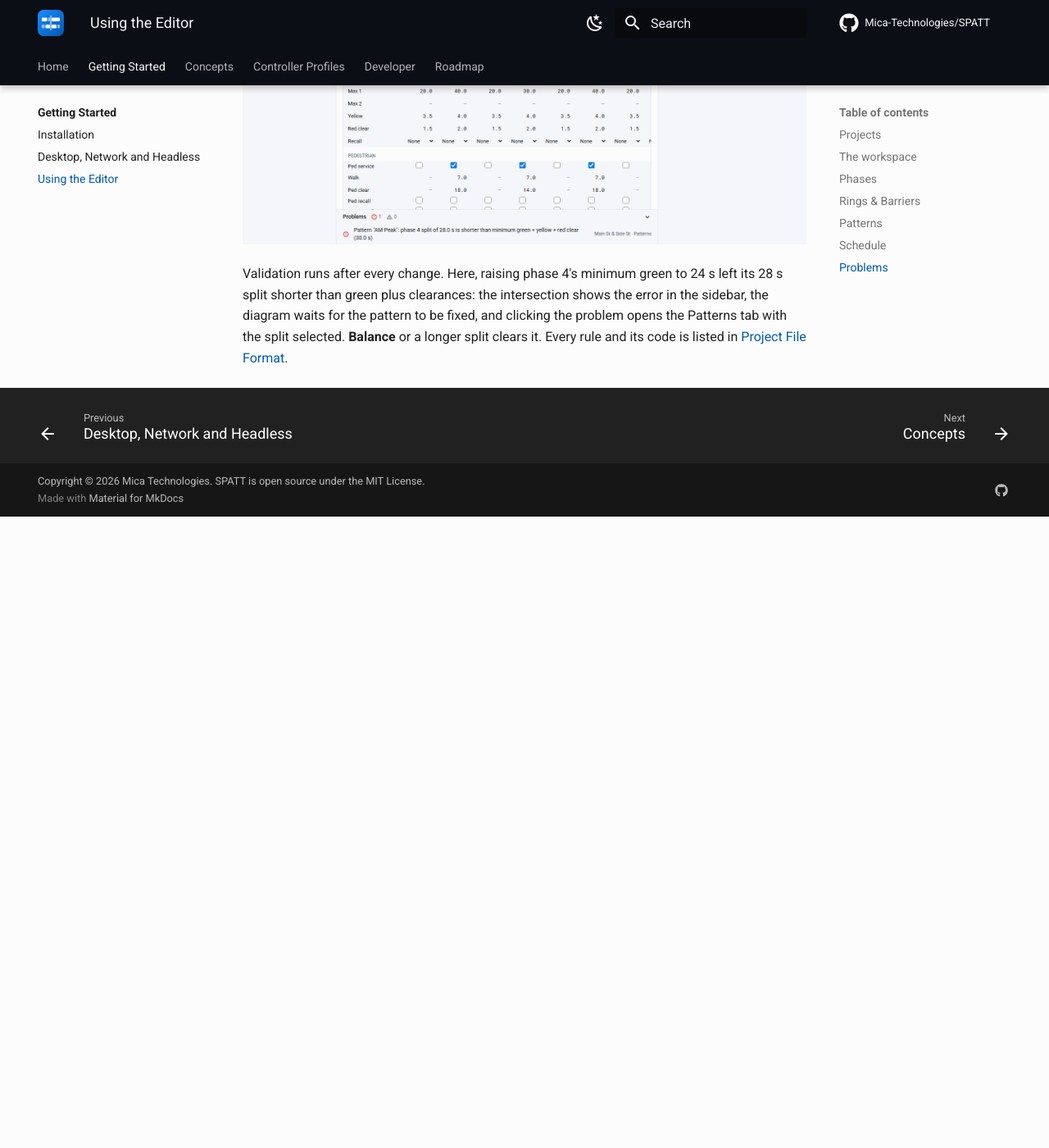
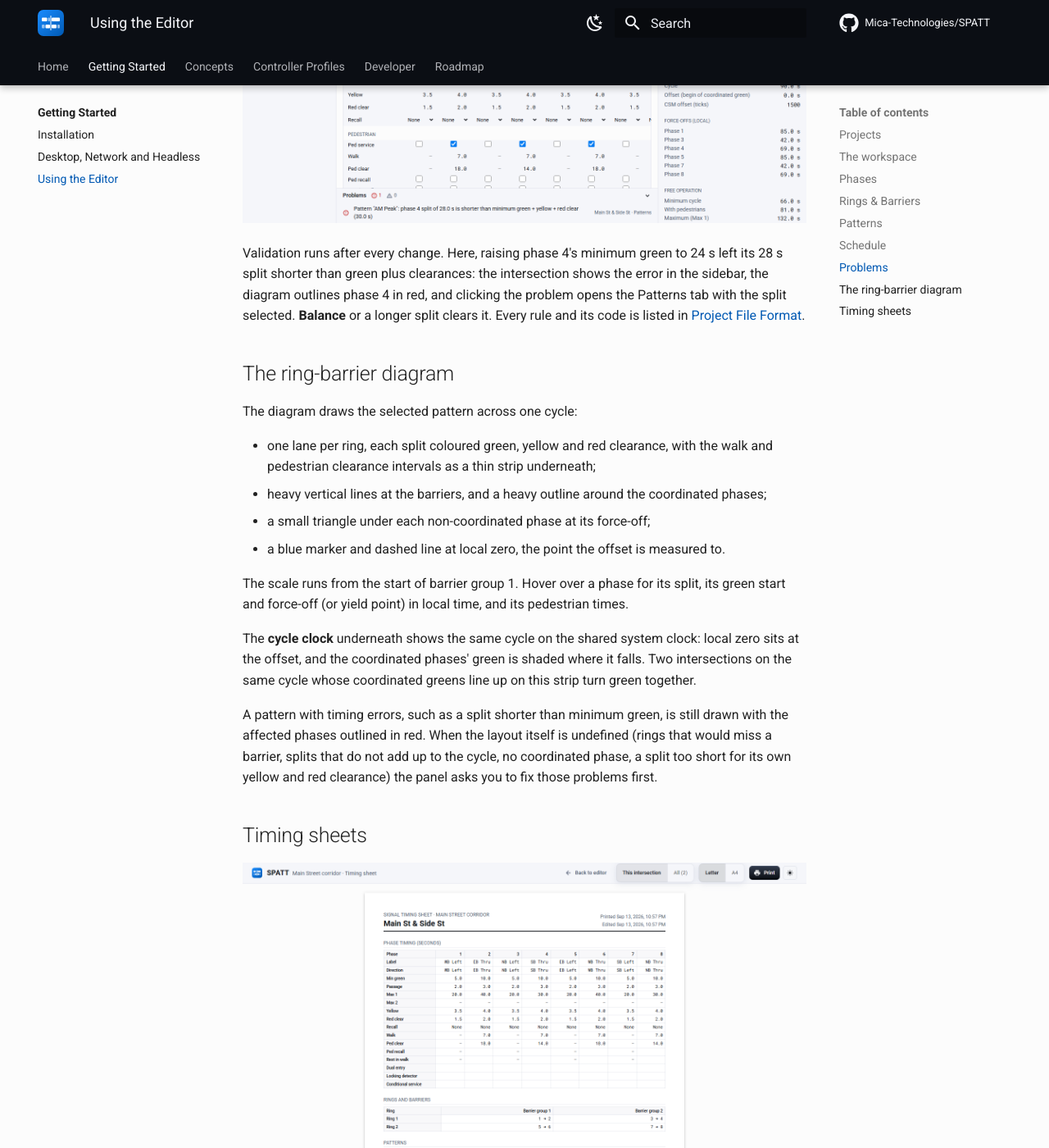
Before and after one commit to Mica-Technologies/SPATT, an MkDocs documentation site: the page built from docs/getting-started/editor.md, in a window 1280 px wide and 1400 px high, scrolled down 5662 px. Shown: the whole window at 82% size. Built offline with MkDocs 1.6.1 and Material for MkDocs 9.7.7, drawn with Linux system fonts in a browser that asks for light colours; comment, search, counter and statistics services are not loaded; before the commit the page ends 6292 px from its top, so only the background shows below that; some of the changed text lies outside the part shown.

Commit message:
Document the ring-barrier diagram, cycle clock and timing sheets
Co-Authored-By: Claude Opus 5 (1M context) <noreply@anthropic.com>

```diff
--- a/docs/getting-started/editor.md
+++ b/docs/getting-started/editor.md
@@ -31,9 +31,8 @@ in version control. The format is documented in [Project File Format](../develop
   two-phase, or the CSM ASC-3 controller's defaults. Each intersection's menu renames,
   duplicates or deletes it.
 - **Tabs.** Phases, Rings & Barriers, Patterns and Schedule, described below.
-- **Ring-barrier diagram.** Docked on the right on wide windows (toggle it from the header). It
-  shows the selected pattern's split windows per ring, the barriers, the coordinated phases and
-  the offset reference, and lists force-offs and the minimum and maximum cycle.
+- **Ring-barrier diagram.** Docked on the right on wide windows (toggle it from the header). See
+  [The ring-barrier diagram](#the-ring-barrier-diagram) below.
 - **Problems.** Every validation error and warning in the project. Click one to jump to the field
   it is about. A plan with errors still opens and saves, so it can be fixed.
 - **Undo and redo.** Every edit is one step: the header buttons, or ++ctrl+z++ and ++ctrl+y++ when
@@ -114,6 +113,46 @@ The timeline above the list shows the whole day.
 
 Validation runs after every change. Here, raising phase 4's minimum green to 24 s left its 28 s
 split shorter than green plus clearances: the intersection shows the error in the sidebar, the
-diagram waits for the pattern to be fixed, and clicking the problem opens the Patterns tab with
-the split selected. **Balance** or a longer split clears it. Every rule and its code is listed in
+diagram outlines phase 4 in red, and clicking the problem opens the Patterns tab with the split
+selected. **Balance** or a longer split clears it. Every rule and its code is listed in
 [Project File Format](../developer/project-format.md).
+
+## The ring-barrier diagram
+
+The diagram draws the selected pattern across one cycle:
+
+- one lane per ring, each split coloured green, yellow and red clearance, with the walk and
+  pedestrian clearance intervals as a thin strip underneath;
+- heavy vertical lines at the barriers, and a heavy outline around the coordinated phases;
+- a small triangle under each non-coordinated phase at its force-off;
+- a blue marker and dashed line at local zero, the point the offset is measured to.
+
+The scale runs from the start of barrier group 1. Hover over a phase for its split, its green
+start and force-off (or yield point) in local time, and its pedestrian times.
+
+The **cycle clock** underneath shows the same cycle on the shared system clock: local zero sits at
+the offset, and the coordinated phases' green is shaded where it falls. Two intersections on the
+same cycle whose coordinated greens line up on this strip turn green together.
+
+A pattern with timing errors, such as a split shorter than minimum green, is still drawn with the
+affected phases outlined in red. When the layout itself is undefined (rings that would miss a
+barrier, splits that do not add up to the cycle, no coordinated phase, a split too short for its
+own yellow and red clearance) the panel asks you to fix those problems first.
+
+## Timing sheets
+
+![A timing sheet in the print preview](../assets/screenshots/timing-sheet.png)
+
+The print button in the header opens the timing sheet preview. Choose **This intersection** or
+**All**, and **Letter** or **A4**, then **Print** to use the system print dialog, which can also
+save a PDF. Each sheet has:
+
+- the phase timing table, with the same fields as the Phases tab;
+- the ring and barrier structure;
+- each pattern's cycle, offset and its reference, coordinated phases, splits, green starts and
+  force-offs in local time, its ring-barrier diagram with a legend, and its cycle clock;
+- the daily schedule with end times and durations;
+- any unresolved problems, and the intersection's notes.
+
+Sheets always print in light colours, and every intersection starts on a new page. **Back to
+editor** returns to where you were.
```
Also changed, not shown: README.md (+3 -3 lines), docs/developer/architecture.md (+10 -0 lines), docs/roadmap.md (+1 -1 lines), docs/assets/screenshots/editor-clearance.png, docs/assets/screenshots/editor-patterns.png, docs/assets/screenshots/editor-phases.png, docs/assets/screenshots/editor-problems.png, docs/assets/screenshots/editor-rings.png, docs/assets/screenshots/editor-schedule.png, docs/assets/screenshots/library.png, docs/assets/screenshots/timing-sheet.png (added).
